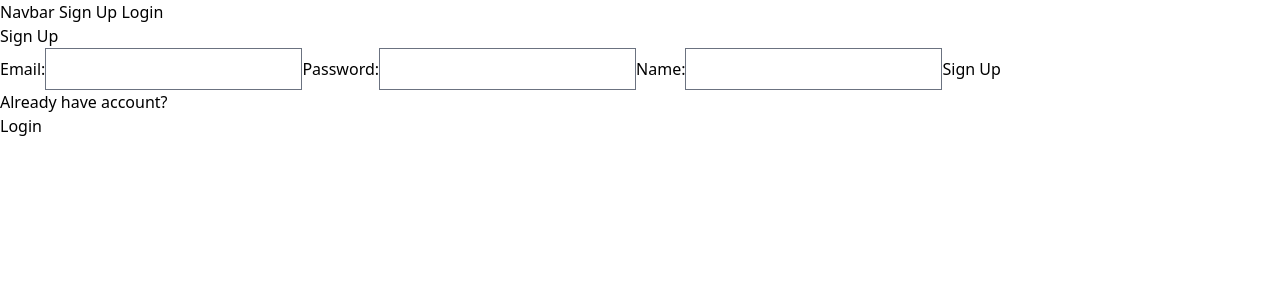
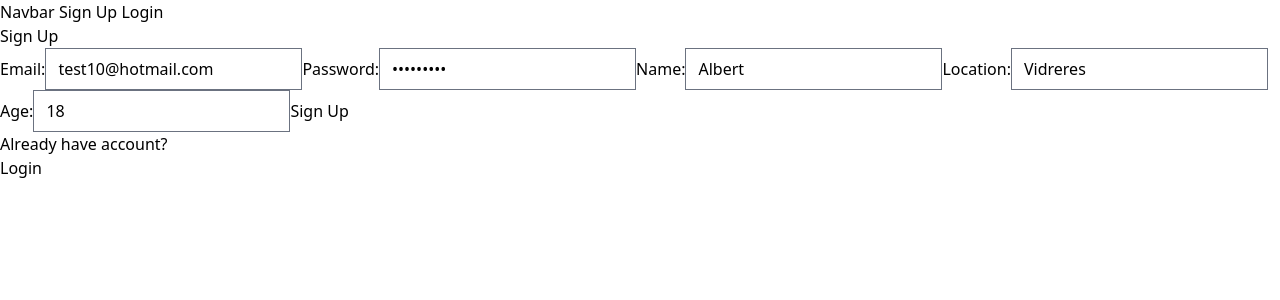
Before and after one commit to Argexitoo/frontend-jwt, a React (Create React App) app: page /signup in a window 1280 px wide. Shown: the top 300 px of the page. Built offline with nearby package versions, Linux system fonts and the light colour scheme; no server answers; the HTML template or start-up script is replaced by a standard one.

Commit message:
fixed bugs

```diff
--- a/src/pages/SignupPage.jsx
+++ b/src/pages/SignupPage.jsx
@@ -3,9 +3,11 @@ import { Link, useNavigate } from 'react-router-dom';
 import { AuthContext } from '../context/auth.context';
 
 function SignupPage() {
-  const [email, setEmail] = useState('');
-  const [password, setPassword] = useState('');
-  const [name, setName] = useState('');
+  const [email, setEmail] = useState('test10@hotmail.com');
+  const [password, setPassword] = useState('Albert93!');
+  const [name, setName] = useState('Albert');
+  const [location, setLocation] = useState('Vidreres');
+  const [age, setAge] = useState('18');
   const [errorMessage, setErrorMessage] = useState(undefined);
   const { signup } = useContext(AuthContext);
 
@@ -14,11 +16,13 @@ function SignupPage() {
   const handleEmail = e => setEmail(e.target.value);
   const handlePassword = e => setPassword(e.target.value);
   const handleName = e => setName(e.target.value);
+  const handleLocation = e => setLocation(e.target.value);
+  const handleAge = e => setAge(e.target.value);
 
   const handleSignupSubmit = e => {
     e.preventDefault();
     // Create an object representing the request body
-    const requestBody = { email, password, name };
+    const requestBody = { email, password, name, location, age };
 
     // Make an axios request to the API
     // If POST request is successful redirect to login page
@@ -47,6 +51,12 @@ function SignupPage() {
         <label>Name:</label>
         <input type="text" name="name" value={name} onChange={handleName} />
 
+        <label>Location:</label>
+        <input type="text" name="location" value={location} onChange={handleLocation} />
+
+        <label>Age:</label>
+        <input type="text" name="age" value={age} onChange={handleAge} />
+
         <button type="submit">Sign Up</button>
       </form>
 
```
